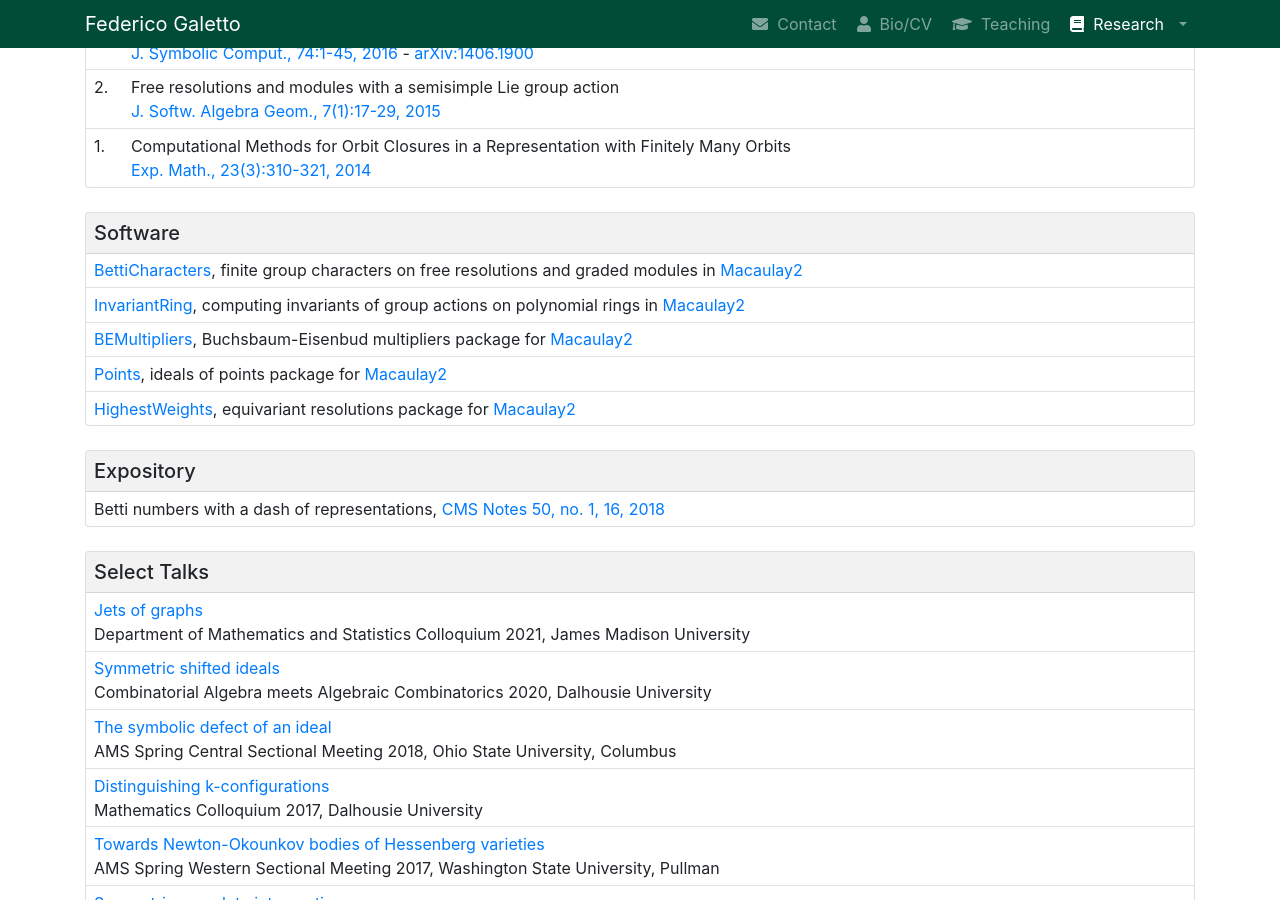
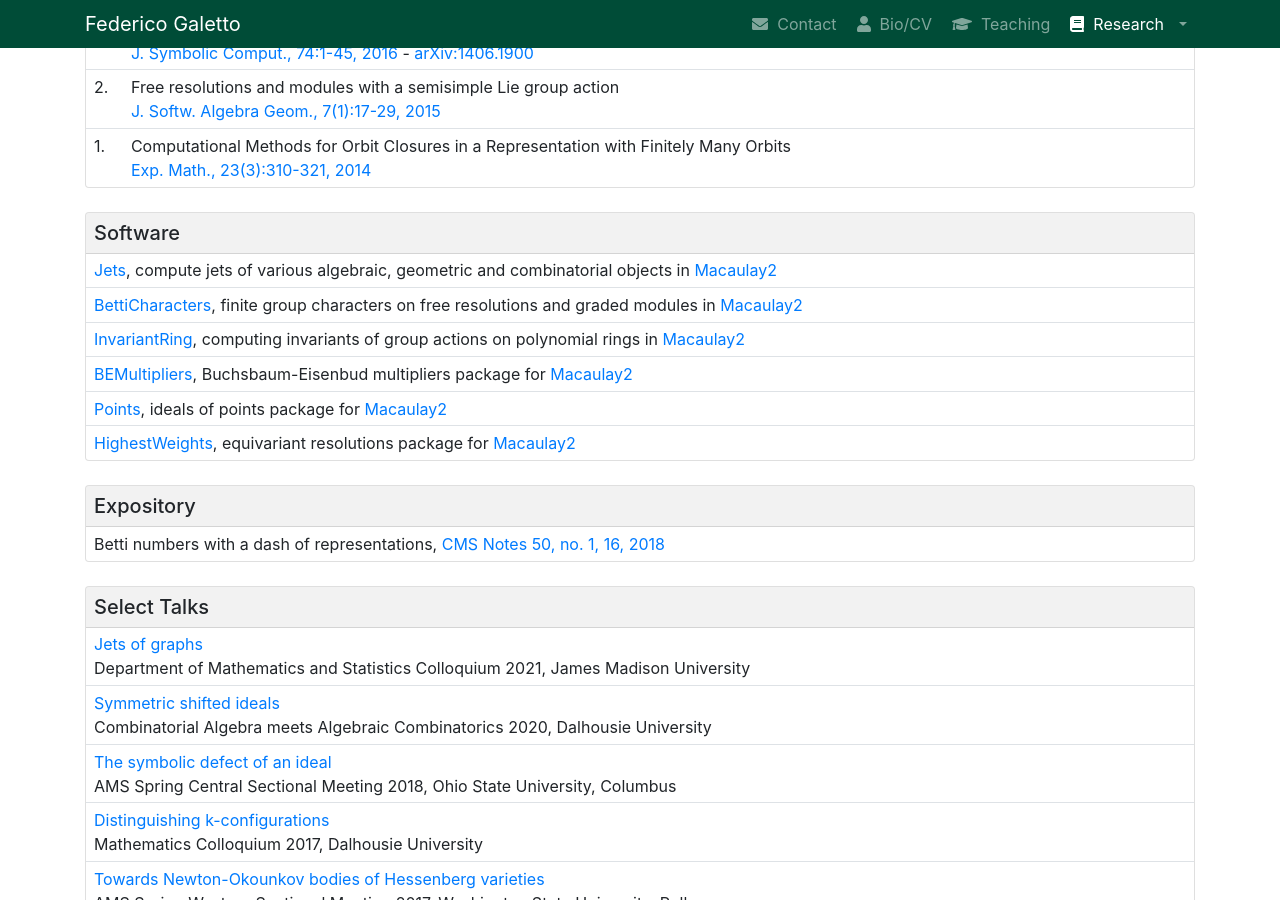
Before and after one commit to galettof/galettof.github.io, a Jekyll site: the page built from research.html, in a window 1280 px wide and 900 px high, scrolled down 1075 px. Built offline with Jekyll 4.4.1, drawn with Linux system fonts in a browser that asks for light colours; nearby versions of some CDN libraries; formulas are drawn with MathJax 3.

Commit message:
Jets software link

```diff
--- a/research.html
+++ b/research.html
@@ -49,6 +49,10 @@ active: research
 	</div>
 	<table class="table notop table-sm mb-0">
 	  <tbody>
+	    <tr>
+	      <td><a href="https://github.com/galettof/Jets" target="_blank">Jets</a>, compute jets of various algebraic, geometric and combinatorial objects in <a href="http://www.macaulay2.com" target="_blank">Macaulay2</a>
+	      </td>
+	    </tr>
 	    <tr>
 	      <td><a href="https://github.com/galettof/BettiCharacters" target="_blank">BettiCharacters</a>, finite group characters on free resolutions and graded modules in <a href="http://www.macaulay2.com" target="_blank">Macaulay2</a>
 	      </td>
```
